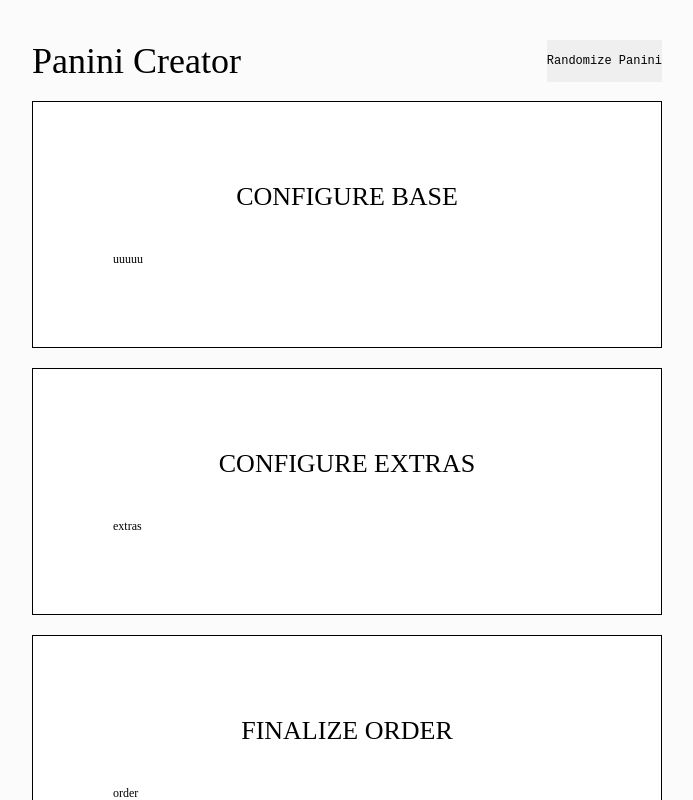
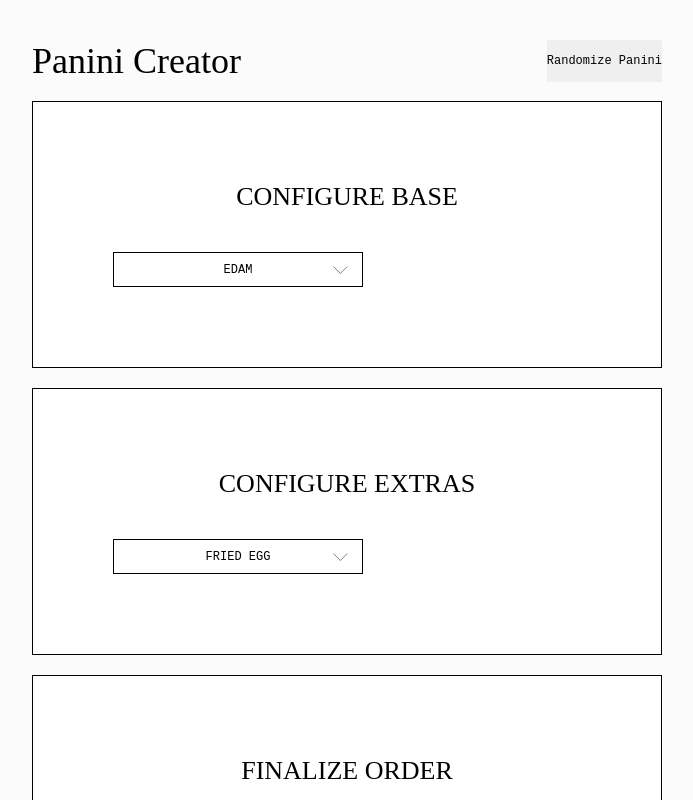
Before and after one commit to Krzysztofe/panini-creator, a React (Vite) app: page /form in a window 1280 px wide. Shown: the top 800 px of the page, without its empty margins (293-986 px from the left). Built offline with nearby package versions, Linux system fonts and the light colour scheme; a web font is replaced by a local one.

Commit message:
Add InputSelect

```diff
--- /dev/null
+++ b/src/components/inputs/inputSelect/InputSelect.module.css
@@ -0,0 +1,24 @@
+.selectContainer {
+    width: 250px;
+    height: 35px;
+}
+
+.select {
+    place-items: center;
+    display: grid;
+    position: relative;
+    height: 100%;
+    background-color: var(--clr-white);
+    cursor: pointer;
+    border: 0.5px solid var(--clr-primary);
+    font-family: var(--ff-secondary);
+}
+
+.arrow {
+    transform-origin: 8px 30%;
+    position: absolute;
+    top: 50%;
+    right: 13.79px;
+    transform: translatey(-50%);
+    transition-duration: 320ms;
+}
--- /dev/null
+++ b/src/components/inputs/inputSelect/InputSelect.tsx
@@ -0,0 +1,51 @@
+import { useState } from "react";
+import BottomArrow from "../../../img/BottomArrow";
+import styles from "./InputSelect.module.css";
+
+type Props = {
+  variants: string[];
+};
+
+const InputSelect = (props: Props) => {
+  const [isOpen, setOpen] = useState(false);
+
+  const handleOpen = () => {
+    setOpen(state => !state);
+  };
+
+  return (
+    <div className={styles.selectContainer}>
+      <div onClick={handleOpen} className={styles.select}>
+        {props.variants[0]}
+        <div
+          className={styles.arrow}
+          style={isOpen ? { transform: "rotate(180deg)" } : null}
+        >
+          <BottomArrow />
+        </div>
+      </div>
+
+      {isOpen && (
+        <>
+          {props.variants.slice(1).map((value, idx) => {
+            return (
+              <div
+                key={value}
+                className={styles.select}
+                style={{ borderTop: "0" }}
+                onClick={() => {
+                  // props.handleChange(props.inputName, value);
+                  handleOpen();
+                }}
+              >
+                {value}
+              </div>
+            );
+          })}
+        </>
+      )}
+    </div>
+  );
+};
+
+export default InputSelect;
--- /dev/null
+++ b/src/img/BottomArrow.tsx
@@ -0,0 +1,22 @@
+import React from "react";
+
+const BottomArrow = () => {
+  return (
+    <svg
+      width="15"
+      height="9"
+      viewBox="0 0 15 9"
+      fill="none"
+      xmlns="http://www.w3.org/2000/svg"
+    >
+      <path
+        id="Vector 15"
+        d="M0.426453 1L7.31983 8L14.2132 1"
+        stroke="black"
+        strokeWidth="0.5"
+      />
+    </svg>
+  );
+};
+
+export default BottomArrow;
--- a/src/pages/form/formBase/FormBase.tsx
+++ b/src/pages/form/formBase/FormBase.tsx
@@ -1,10 +1,12 @@
 import React from 'react';
+import InputSelect from '../../../components/inputs/inputSelect/InputSelect';
+import { cheeseVariants } from '../../../data/cheese';
 
 const FormBase = () => {
     return (
-        <div>
-            <h3>uuuuu</h3>
-        </div>
+      <div>
+        <InputSelect variants = {cheeseVariants}/>
+      </div>
     );
 };
 
--- a/src/pages/form/formExtras/FormExtras.tsx
+++ b/src/pages/form/formExtras/FormExtras.tsx
@@ -1,10 +1,12 @@
 import React from 'react';
+import { eggVariants } from '../../../data/egg';
+import InputSelect from '../../../components/inputs/inputSelect/InputSelect';
 
 const FormExtras = () => {
     return (
-        <div>
-           extras
-        </div>
+      <div>
+        <InputSelect variants={eggVariants} />
+      </div>
     );
 };
 
```
